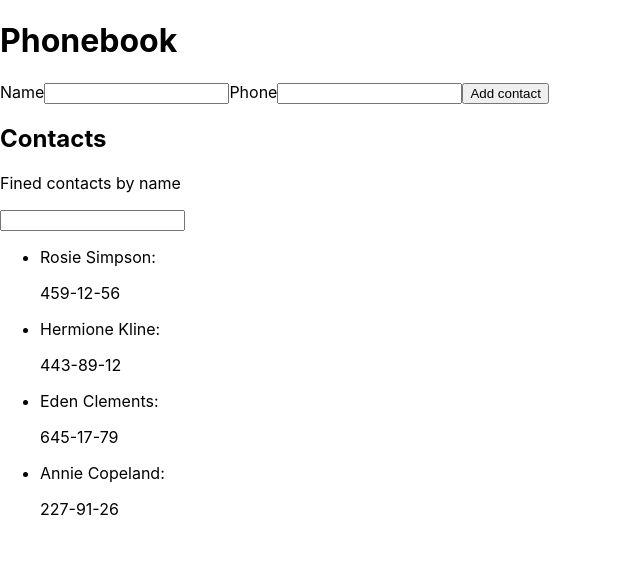
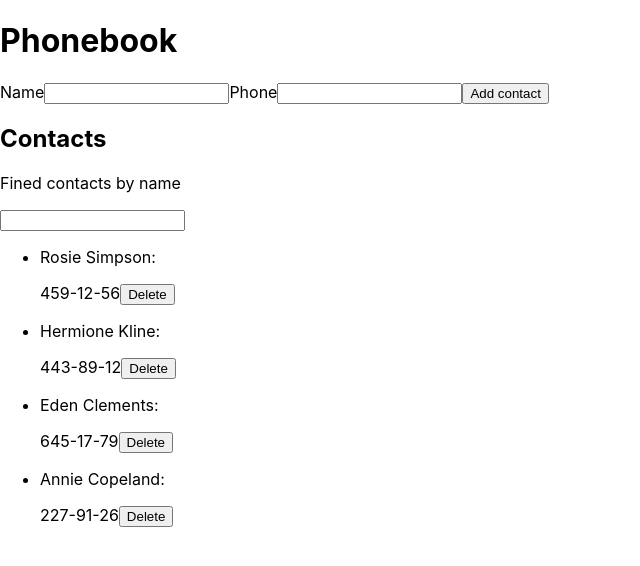
Before and after one commit to KanterIV/goit-react-hw-02-phonebook, a React (Create React App) app: page / in a window 1280 px wide. Shown: the top 566 px of the page, without its empty margins (0-640 px from the left). Built offline with nearby package versions, Linux system fonts and the light colour scheme.

Commit message:
fix ContactsForm and add delete button

```diff
--- a/src/App.jsx
+++ b/src/App.jsx
@@ -37,6 +37,16 @@ export class App extends Component {
     });
   };
 
+  onDeleteBtnClick = contactId => {
+    this.setState(prevState => {
+      return {
+        contacts: prevState.contacts.filter(
+          contact => contact.id !== contactId
+        ),
+      };
+    });
+  };
+
   render() {
     const { contacts, filter } = this.state;
     const filterContactsArr = contacts.filter(contact => {
@@ -45,16 +55,16 @@ export class App extends Component {
     return (
       <div>
         <h1>Phonebook</h1>
-        <ContactForm
-          handleInputChange={this.handleInputChange}
-          handleAddContact={this.handleAddContact}
-        />
+        <ContactForm handleAddContact={this.handleAddContact} />
         <h2>Contacts</h2>
         <Filter
           handleInputChange={this.handleInputChange}
           ContactsData={this.state}
         />
-        <ContactList contactsArr={filterContactsArr} />
+        <ContactList
+          contactsArr={filterContactsArr}
+          deleteContact={this.onDeleteBtnClick}
+        />
       </div>
     );
   }
--- a/src/components/ContactForm/ContactForm.jsx
+++ b/src/components/ContactForm/ContactForm.jsx
@@ -8,11 +8,11 @@ export default class ContactForm extends Component {
     number: '',
   };
 
-  //   handleInputChange = event => {
-  //     this.setState({
-  //       [event.target.name]: event.target.value,
-  //     });
-  //   };
+  handleContactsInputChange = event => {
+    this.setState({
+      [event.target.name]: event.target.value,
+    });
+  };
 
   handleSubmit = event => {
     event.preventDefault();
@@ -28,13 +28,14 @@ export default class ContactForm extends Component {
   };
 
   render() {
-    const { handleInputChange } = this.props;
+    // const { handleInputChange } = this.props;
+    // console.log(handleInputChange);
     return (
       <form onSubmit={this.handleSubmit}>
         <label>
           Name
           <input
-            onChange={handleInputChange}
+            onChange={this.handleContactsInputChange}
             type="text"
             name="name"
             pattern="^[a-zA-Zа-яА-Я]+(([' \-][a-zA-Zа-яА-Я ])?[a-zA-Zа-яА-Я]*)*$"
@@ -46,7 +47,7 @@ export default class ContactForm extends Component {
         <label>
           Phone
           <input
-            onChange={handleInputChange}
+            onChange={this.handleContactsInputChange}
             type="tel"
             name="number"
             pattern="\+?\d{1,4}?[ .\-\s]?\(?\d{1,3}?\)?[ .\-\s]?\d{1,4}[ .\-\s]?\d{1,4}[ .\-\s]?\d{1,9}"
--- a/src/components/ContactList/ContactList.jsx
+++ b/src/components/ContactList/ContactList.jsx
@@ -3,7 +3,7 @@ import React, { Component } from 'react';
 
 export default class ContactList extends Component {
   render() {
-    const { contactsArr } = this.props;
+    const { contactsArr, deleteContact } = this.props;
     return (
       <ul>
         {contactsArr.map(contact => {
@@ -14,6 +14,7 @@ export default class ContactList extends Component {
               contactId={id}
               contactName={name}
               contactNumber={number}
+              deleteContact={deleteContact}
             />
           );
         })}
--- a/src/components/ContactListItem/ContactListItem.jsx
+++ b/src/components/ContactListItem/ContactListItem.jsx
@@ -2,11 +2,18 @@ import React, { Component } from 'react';
 
 export default class ContactListItem extends Component {
   render() {
-    const { contactName, contactNumber } = this.props;
+    const { contactId, contactName, contactNumber, deleteContact } = this.props;
     return (
       <li>
         <p>{`${contactName}: `}</p>
         <span>{contactNumber}</span>
+        <button
+          onClick={() => deleteContact(contactId)}
+          type="button"
+          name={contactId}
+        >
+          Delete
+        </button>
       </li>
     );
   }
```
